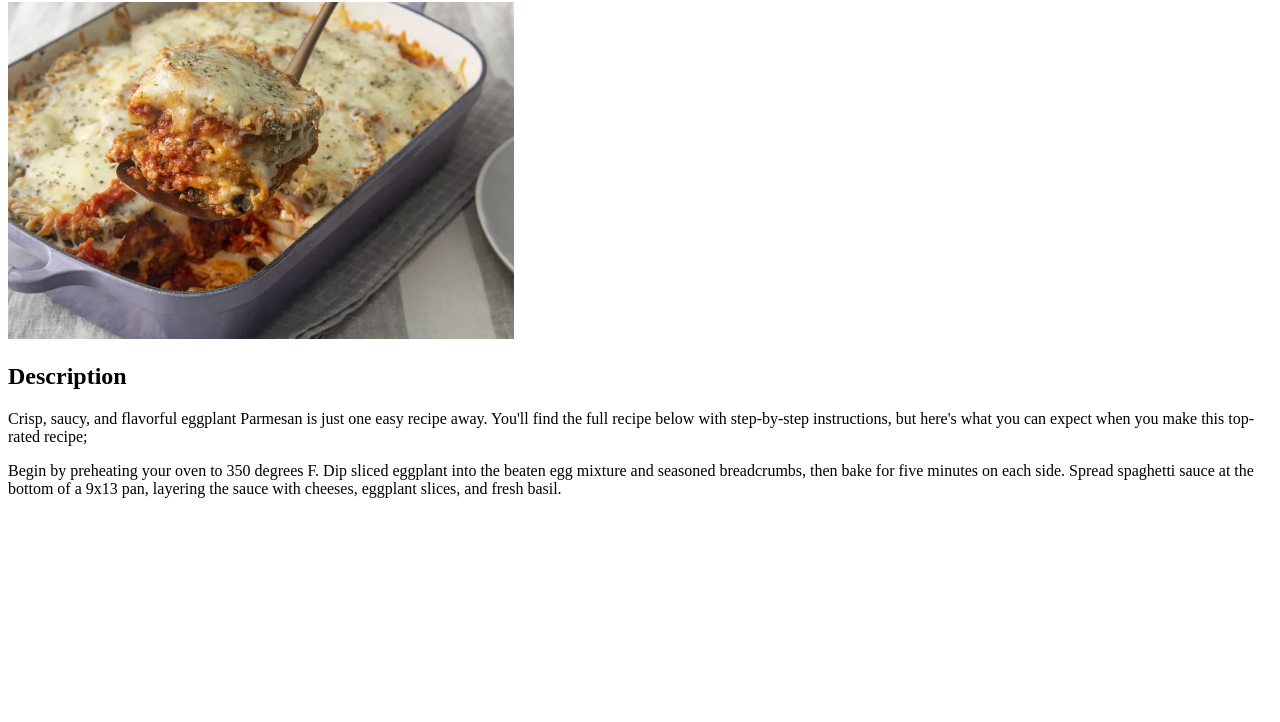
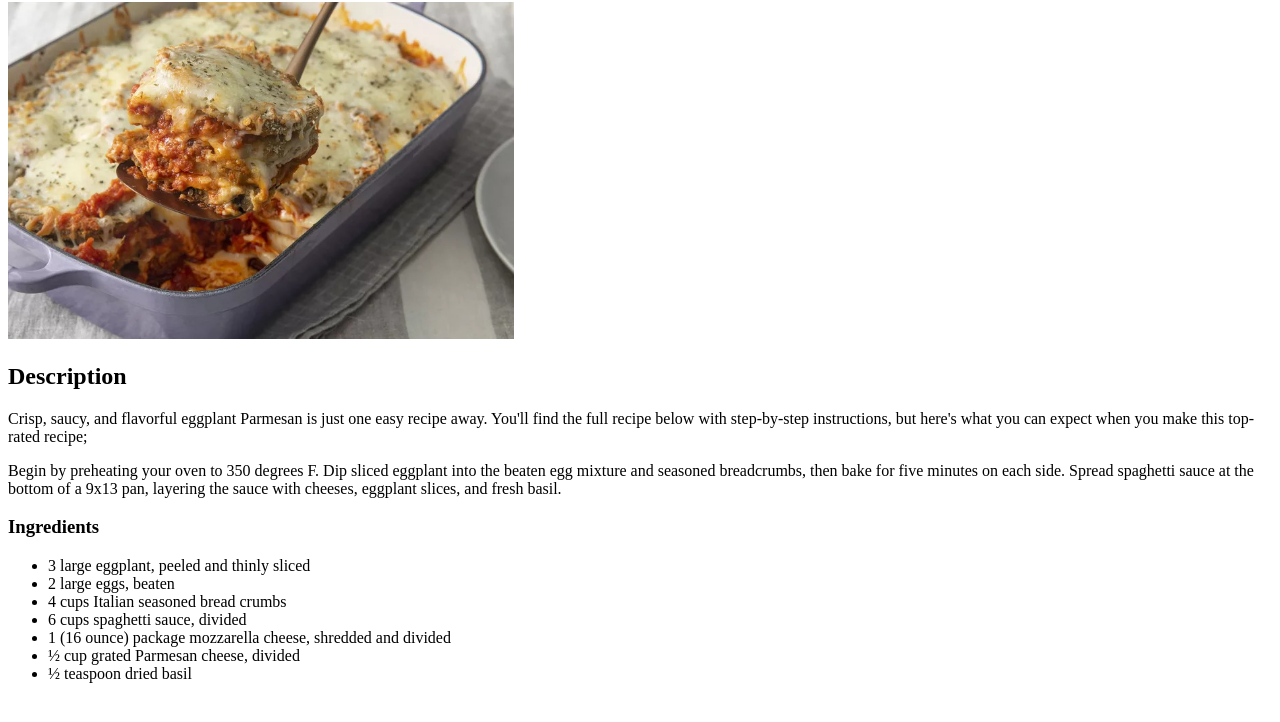
Before and after one commit to MohammedHAfifi/odin-recipes, a plain HTML site: page recipes/eggplant-parmesan.html in a window 1280 px wide. Shown: the part 78-800 px from the top of the page. Drawn offline with Linux system fonts and the light colour scheme.

Commit message:
add ingredients section

```diff
--- a/recipes/eggplant-parmesan.html
+++ b/recipes/eggplant-parmesan.html
@@ -17,6 +17,15 @@
         egg mixture and seasoned breadcrumbs, then bake for five minutes on each side.
         Spread spaghetti sauce at the bottom of a 9x13 pan, layering the sauce with cheeses,
         eggplant slices, and fresh basil. </p>
-
+    <h3>Ingredients</h3>
+        <ul>
+            <li>3 large eggplant, peeled and thinly sliced</li>
+            <li>2 large eggs, beaten</li>
+            <li>4 cups Italian seasoned bread crumbs</li>
+            <li>6 cups spaghetti sauce, divided</li>
+            <li>1 (16 ounce) package mozzarella cheese, shredded and divided</li>
+            <li>½ cup grated Parmesan cheese, divided</li>
+            <li>½ teaspoon dried basil</li>
+        </ul>
 </body>
 </html>
```
